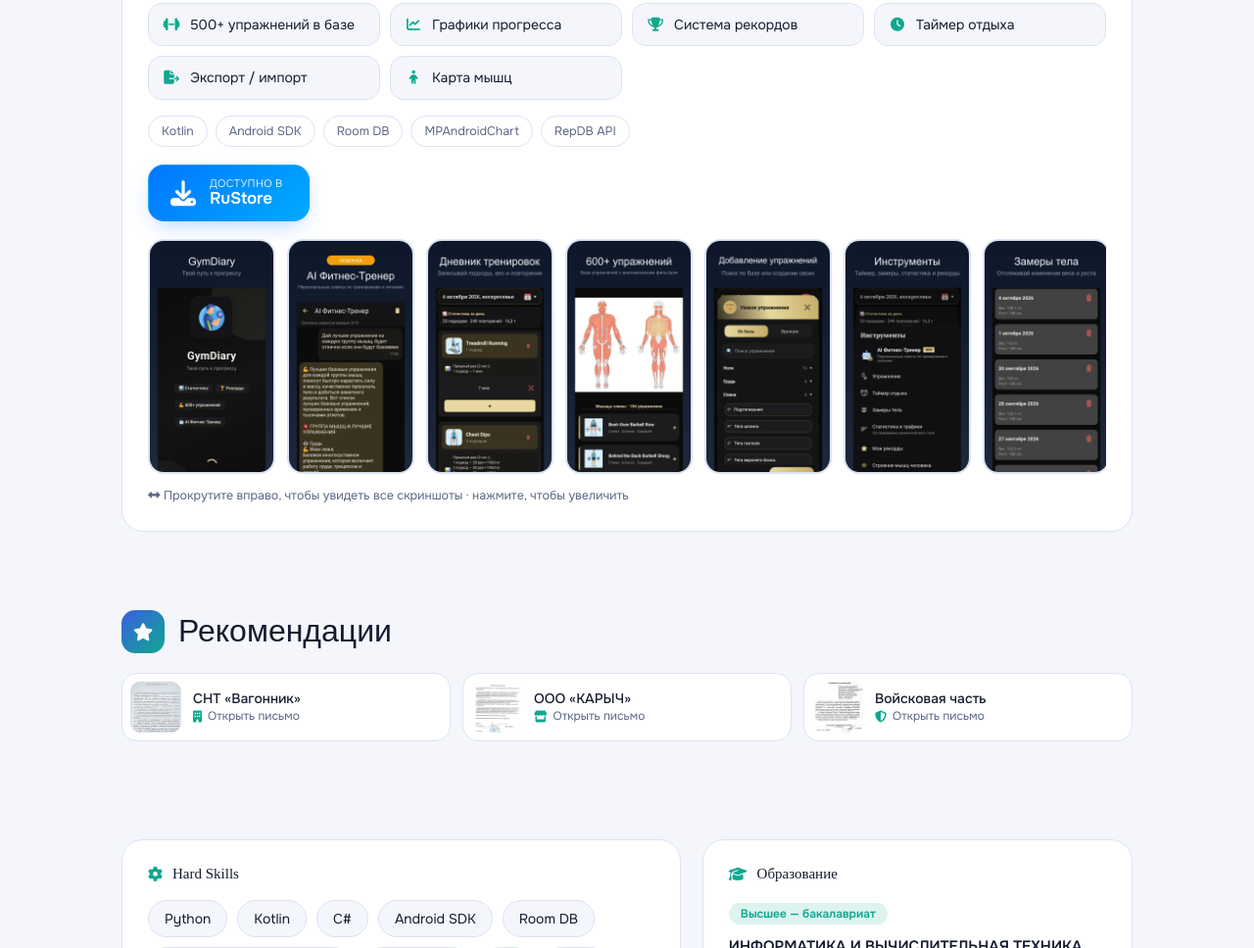
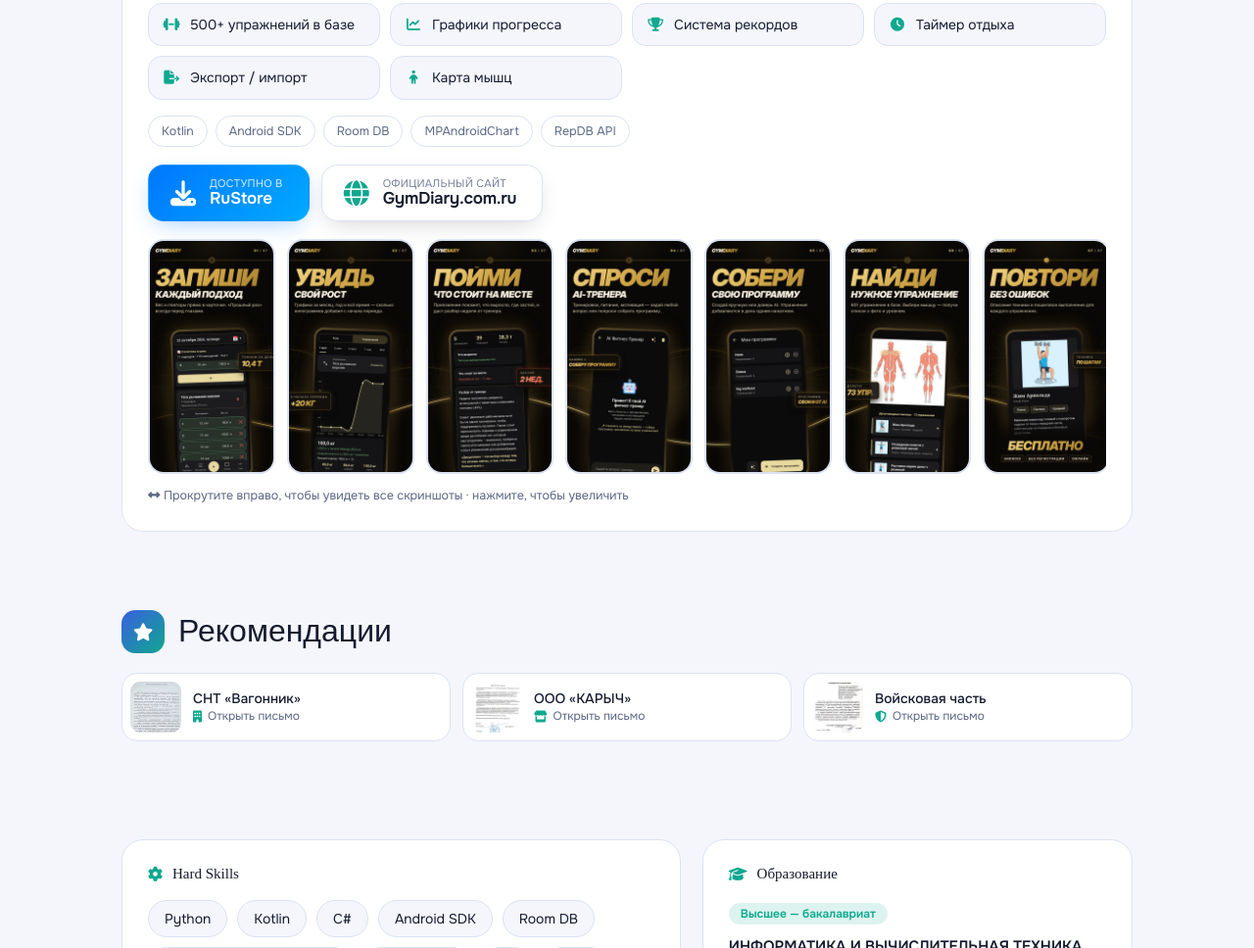
Before and after one commit to LILFORTYSEVEN/LILFORTYSEVEN.github.io, a plain HTML site: page index.html in a window 1280 px wide. Shown: the part 2696-3664 px from the top of the page at 98% size. Drawn offline with Linux system fonts and the light colour scheme; a web font is replaced by a local one.

Commit message:
Update index.html

```diff
--- a/index.html
+++ b/index.html
@@ -113,8 +113,8 @@
 .gal button:hover{transform:translateY(-6px) scale(1.03);border-color:var(--a)}
 .gal img{width:100%;height:100%;object-fit:cover;display:block}
 .hint{font-size:12.5px;color:var(--dim)}
-/* RuStore */
-.store-row{margin-top:18px;display:flex;justify-content:flex-start}
+/* Links block */
+.links-block{margin-top:18px;display:flex;flex-wrap:wrap;gap:12px;align-items:center}
 .store-btn{display:inline-flex;align-items:center;gap:14px;padding:12px 26px 12px 22px;border-radius:16px;background:linear-gradient(135deg,#0077FF 0%,#00AAFF 100%);color:#fff;font-family:Onest,sans-serif;text-decoration:none;transition:all .3s ease;box-shadow:0 8px 24px -8px rgba(0,119,255,.5);border:1px solid rgba(255,255,255,.1)}
 .store-btn:hover{transform:translateY(-3px);box-shadow:0 14px 32px -8px rgba(0,119,255,.7);filter:brightness(1.1)}
 .store-btn i{font-size:26px;color:#fff}
@@ -123,6 +123,13 @@
 .store-btn b{font-size:17px;font-weight:600;letter-spacing:-.2px}
 :root[data-theme=light] .store-btn{box-shadow:0 8px 24px -8px rgba(0,119,255,.4)}
 :root[data-theme=light] .store-btn:hover{box-shadow:0 14px 32px -8px rgba(0,119,255,.55)}
+
+.site-btn{display:inline-flex;align-items:center;gap:14px;padding:12px 26px 12px 22px;border-radius:16px;background:var(--panel);color:var(--text);font-family:Onest,sans-serif;text-decoration:none;transition:all .3s ease;border:1px solid var(--line);box-shadow:0 8px 24px -8px rgba(0,0,0,.2)}
+.site-btn:hover{transform:translateY(-3px);border-color:var(--b);box-shadow:0 14px 32px -8px var(--b)}
+.site-btn i{font-size:26px;color:var(--b)}
+.site-btn span{display:flex;flex-direction:column;line-height:1.15;text-align:left}
+.site-btn small{font-size:11px;opacity:.85;letter-spacing:.3px;text-transform:uppercase;color:var(--dim)}
+.site-btn b{font-size:17px;font-weight:600;letter-spacing:-.2px}
 /* recs */
 .recs{display:grid;grid-template-columns:repeat(3,1fr);gap:12px}
 .rec{display:flex;align-items:center;gap:12px;padding:8px 14px 8px 8px;cursor:zoom-in;border:1px solid var(--line);background:var(--panel);border-radius:16px;color:inherit;font:inherit;text-align:left;transition:.3s;min-width:0}
@@ -171,7 +178,7 @@
 @media(prefers-reduced-motion:reduce){*,*::before,*::after{animation-duration:.01ms!important;animation-iteration-count:1!important;transition-duration:.01ms!important}.rv{opacity:1;transform:none}.hero h1 span i{transform:none}}
 @media print{
  :root{--bg:#fff;--panel:#fff;--line:#ddd;--text:#000;--dim:#333}
- .glow,.blob,nav,.gal,.hint,.recs,.stats,.tog,.bar,.modal,.vid,.store-row,footer{display:none!important}
+ .glow,.blob,nav,.gal,.hint,.recs,.stats,.tog,.bar,.modal,.vid,.links-block,footer{display:none!important}
  .rv{opacity:1!important;transform:none!important}.det{grid-template-rows:1fr!important}
  section{padding:20px 0}.card{break-inside:avoid;border-radius:8px}.hero h1 span i{transform:none;animation:none;color:#000!important;-webkit-text-fill-color:#000}
  .photo{width:120px;height:120px;animation:none;opacity:1}
@@ -286,13 +293,21 @@
     <div class="res"><span><i class="fas fa-dumbbell"></i>500+ упражнений в базе</span><span><i class="fas fa-chart-line"></i>Графики прогресса</span><span><i class="fas fa-trophy"></i>Система рекордов</span><span><i class="fas fa-clock"></i>Таймер отдыха</span><span><i class="fas fa-file-export"></i>Экспорт / импорт</span><span><i class="fas fa-child"></i>Карта мышц</span></div>
     <div class="tags"><span class="tag">Kotlin</span><span class="tag">Android SDK</span><span class="tag">Room DB</span><span class="tag">MPAndroidChart</span><span class="tag">RepDB API</span></div>
 
-    <!-- ===== КНОПКА RUSTORE ===== -->
-    <div class="store-row">
+    <!-- ===== КНОПКИ RUSTORE + САЙТ ===== -->
+    <div class="links-block">
      <a class="store-btn" href="https://www.rustore.ru/catalog/app/com.lilfortyseven.gymdiary" target="_blank" rel="noopener">
       <i class="fas fa-download"></i>
       <span>
        <small>Доступно в</small>
        <b>RuStore</b>
+      </span>
+     </a>
+
+     <a class="site-btn" href="https://gymdiary.com.ru/" target="_blank" rel="noopener">
+      <i class="fas fa-globe"></i>
+      <span>
+       <small>Официальный сайт</small>
+       <b>GymDiary.com.ru</b>
       </span>
      </a>
     </div>
@@ -361,7 +376,7 @@
 <script>
 const $=(s,r=document)=>r.querySelector(s),$$=(s,r=document)=>[...r.querySelectorAll(s)];
 /* галереи */
-const gym=['Экран приветствия','Выбор упражнения','Список упражнений','Статистика веса','Мои рекорды','Строение мышц','Экспорт данных','Тренировка','Новый рекорд','О разработчике'].map((t,i)=>({src:`gym${i+1}.jpg`,label:'GymDiary — '+t}));
+const gym=Array.from({length:7},(_,i)=>({src:`card-0${i+1}.png`,label:`GymDiary — Скриншот ${i+1}`}));
 const recs=[{src:'1.jpeg',label:'СНТ «Вагонник»'},{src:'2.jpeg',label:'ООО «КАРЫЧ»'},{src:'3.jpeg',label:'Войсковая часть'}];
 $('#gal').innerHTML=gym.map((g,i)=>`<button data-i="${i}" aria-label="${g.label}"><img src="${g.src}" alt="${g.label}" loading="lazy"></button>`).join('');
 /* lightbox */
```
